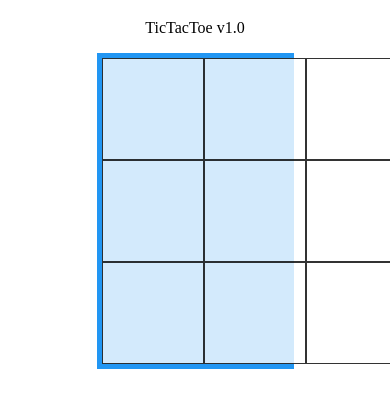
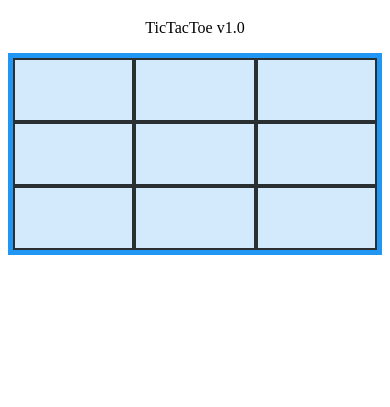
Before and after one commit to dwarkesh8/Tic-Tac-Toe, a plain HTML site: page index.html in a window 390 px wide. Shown: the part 223-630 px from the top of the page. Drawn offline with Linux system fonts and the light colour scheme.

Commit message:
added website's URL to href in index header and fixed game board layout to fit well in small screen devices

```diff
--- a/assets/css/style.css
+++ b/assets/css/style.css
@@ -1,6 +1,4 @@
 .grid-container {
-	width: 50%;
-	margin: auto;
 	display: grid;
 	grid-template-columns: auto auto auto;
 	background-color: #2196F3;
@@ -8,8 +6,8 @@
 }
 .grid-item {
 	background-color: rgba(255, 255, 255, 0.8);
-	border: 1px solid rgba(0, 0, 0, 0.8);
-	padding: 50px;
+	border: 2px solid rgba(0, 0, 0, 0.8);
+	padding: 30px;
 	font-size: 30px;
 	text-align: center;
 }
--- a/index.html
+++ b/index.html
@@ -10,7 +10,7 @@
 <body>
 	<div align="center">
 		<img src="assets/img/CIS-logo.png">
-		<a href="#"><h1>Charotar IT Solutions</h1></a>
+		<a href="https://charotaritsolutions.com/" target="_blank"><h1>Charotar IT Solutions</h1></a>
 		<p>TicTacToe v1.0</p>
 	</div>
 	<div class="grid-container">
```
